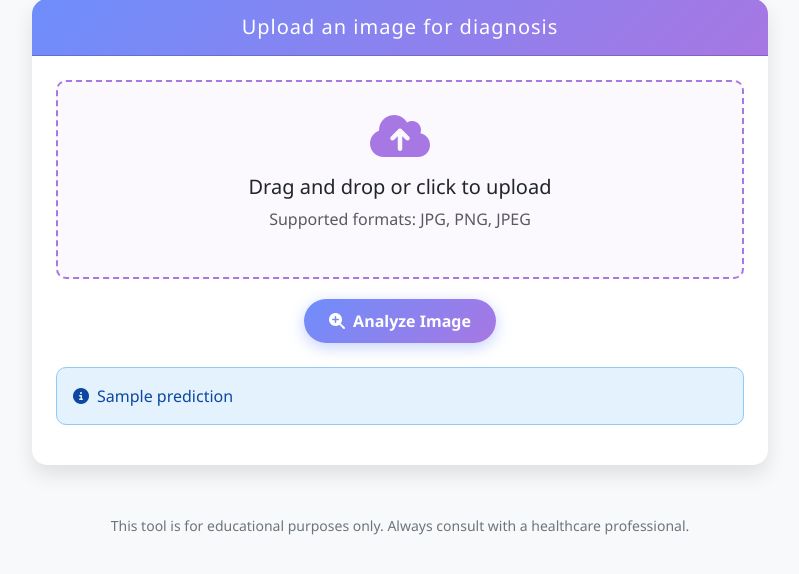
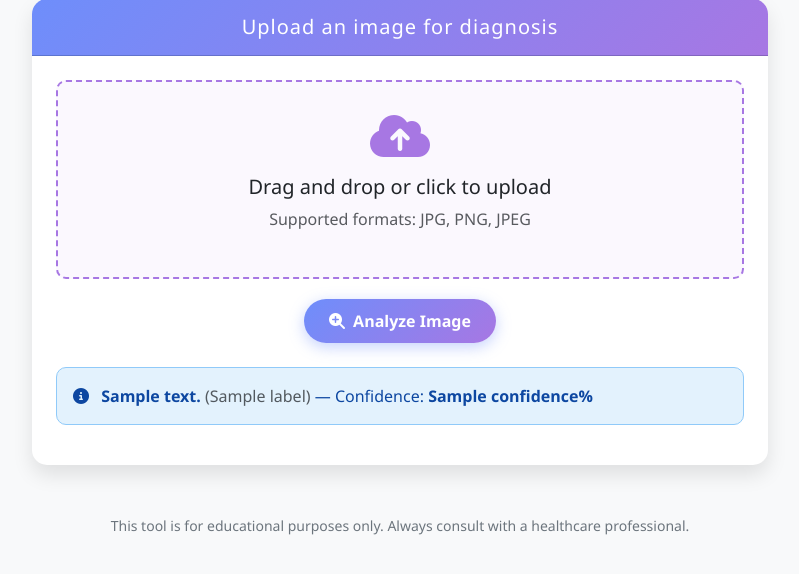
Before and after one commit to Eshaan0110/Skin-Cancer-Detection-Website, a Flask app: template templates/index.html in a window 1280 px wide. Shown: the part 127-701 px from the top of the page, without its empty margins (240-1039 px from the left). Run offline with Flask 3, Linux system fonts and the light colour scheme; the template is opened without the code that fills it: most values are stand-ins (such as "Sample title", 1, 10 or a date in 2020); some libraries are stand-ins or nearby versions.

Commit message:
Show full class descriptions in prediction results
The previous output showed only the short code (e.g. "mel") which is
meaningless to non-specialists. Results now display the full diagnostic name
("Melanoma") alongside the code and confidence score.

```diff
--- a/app.py
+++ b/app.py
@@ -11,6 +11,15 @@ app = Flask(__name__)
 IMG_WIDTH, IMG_HEIGHT = 224, 224
 NUM_CLASSES = 7
 class_names = ["akiec", "bcc", "bkl", "df", "mel", "nv", "vasc"]
+class_descriptions = {
+    "akiec": "Actinic Keratoses / Intraepithelial Carcinoma",
+    "bcc":   "Basal Cell Carcinoma",
+    "bkl":   "Benign Keratosis-like Lesions",
+    "df":    "Dermatofibroma",
+    "mel":   "Melanoma",
+    "nv":    "Melanocytic Nevi",
+    "vasc":  "Vascular Lesions",
+}
 
 ALLOWED_EXTENSIONS = {"jpg", "jpeg", "png"}
 
@@ -55,20 +64,23 @@ def add_header(response):
 @app.route("/", methods=["GET", "POST"])
 def index():
     if request.method == "POST":
+        def err(msg):
+            return render_template("index.html", label="", description="", confidence="", error=msg)
+
         if model is None:
-            return render_template("index.html", prediction="", error="Model is not loaded. Please set the MODEL_PATH environment variable.")
+            return err("Model is not loaded. Please set the MODEL_PATH environment variable.")
 
         image_file = request.files.get("image")
         if not image_file or image_file.filename == "":
-            return render_template("index.html", prediction="", error="No file selected. Please choose an image to upload.")
+            return err("No file selected. Please choose an image to upload.")
 
         if not allowed_file(image_file.filename):
-            return render_template("index.html", prediction="", error="Unsupported file type. Please upload a JPG or PNG image.")
+            return err("Unsupported file type. Please upload a JPG or PNG image.")
 
         try:
             image = Image.open(image_file).convert("RGB")
         except (UnidentifiedImageError, Exception):
-            return render_template("index.html", prediction="", error="Could not read the uploaded file. Please upload a valid image.")
+            return err("Could not read the uploaded file. Please upload a valid image.")
 
         image = data_transforms(image).unsqueeze(0).to(device)
 
@@ -79,9 +91,15 @@ def index():
             predicted_label = class_names[preds[0].item()]
             confidence = confidences[0].item() * 100
 
-        return render_template("index.html", prediction=f"Predicted: {predicted_label}, Confidence: {confidence:.2f}%", error="")
+        return render_template(
+            "index.html",
+            label=predicted_label,
+            description=class_descriptions[predicted_label],
+            confidence=f"{confidence:.2f}",
+            error="",
+        )
 
-    return render_template("index.html", prediction="", error="")
+    return render_template("index.html", label="", description="", confidence="", error="")
 
 if __name__ == "__main__":
     app.run(debug=True)
--- a/templates/index.html
+++ b/templates/index.html
@@ -102,9 +102,12 @@
               </div>
             </form>
 
-            {% if prediction %}
+            {% if label %}
             <div class="alert alert-info mt-4" role="alert">
-              <i class="fas fa-info-circle me-2"></i>{{ prediction }}
+              <i class="fas fa-info-circle me-2"></i>
+              <strong>{{ description }}</strong>
+              <span class="text-muted">({{ label }})</span>
+              &mdash; Confidence: <strong>{{ confidence }}%</strong>
             </div>
             {% endif %}
 
```
